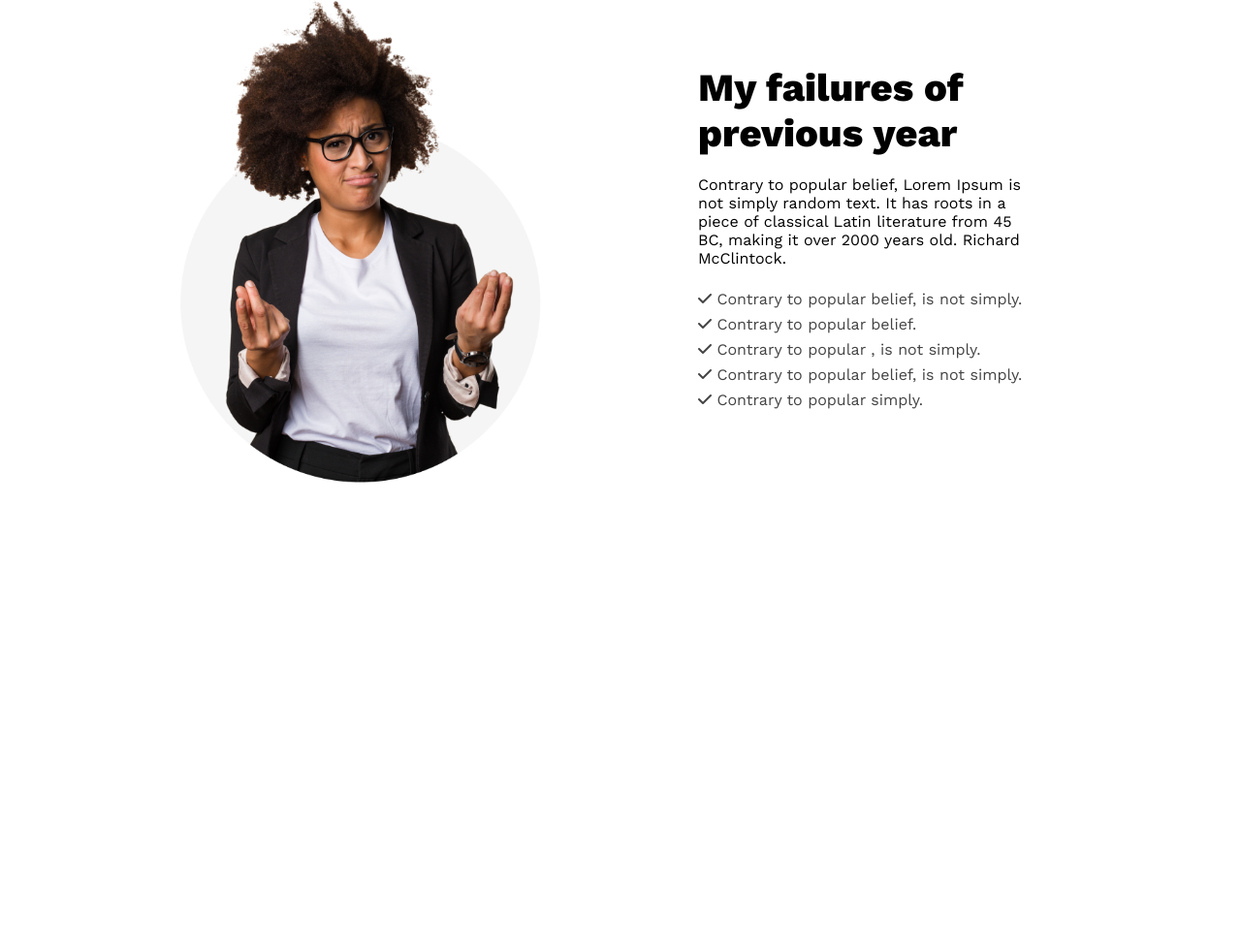
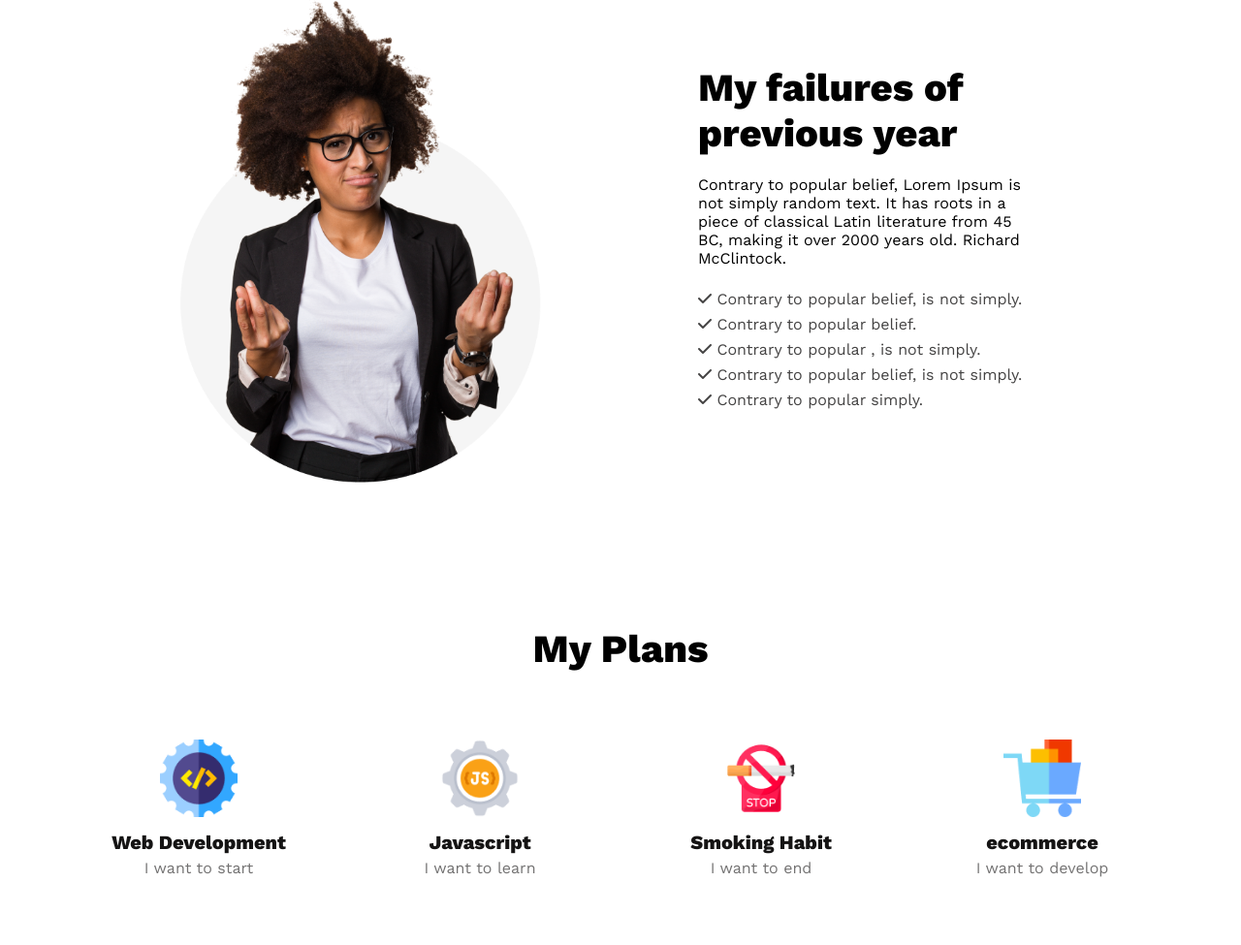
Before and after one commit to probeshnath/happy-new-year-with-html-css, a plain HTML site: page index.html in a window 1280 px wide. Shown: the part 954-1929 px from the top of the page at 97% size. Before the commit the page ends 1600 px from the top, so only its background shows below. Drawn offline with nearby package versions, Linux system fonts and the light colour scheme; files whose address does not match are found by name.

Commit message:
ny plans section added

```diff
--- a/index.html
+++ b/index.html
@@ -42,6 +42,36 @@
                 </ul>
             </div>
         </section>
+
+        <!-- my plan -->
+        <section class="plan">
+            <div class="container">
+                <h3>My Plans</h3>
+                <div class="plan-item-wrapper">
+                    <div class="plan-item">
+                        <img src="./images/icons/web.png" alt="development">
+                        <h4>Web Development</h4>
+                        <p>I want to start</p>
+                    </div>
+                    <div class="plan-item">
+                        <img src="./images/icons/js.png" alt="">
+                        <h4>Javascript</h4>
+                        <p>I want to learn</p>
+                    </div>
+                    <div class="plan-item">
+                        <img src="./images/icons/smoke.png" alt="">
+                        <h4>Smoking Habit</h4>
+                        <p>I want to end</p>
+                    </div>
+                    <div class="plan-item">
+                        <img src="./images/icons/ecom.png" alt="">
+                        <h4>ecommerce</h4>
+                        <p>I want to develop</p>
+                    </div>
+                </div>
+
+            </div>
+        </section>
     </main>
     <footer></footer>
 </body>
--- a/styles/style.css
+++ b/styles/style.css
@@ -92,3 +92,39 @@ margin-bottom: 20px;
 .failer-part ul{
     margin-top: 20px;
 }
+
+/* my plans */
+.container {
+    width: 1200px;
+    margin: auto;
+}
+.container h3 {
+    text-align: center;
+    font-weight: 700;
+    font-size: 40px;
+}
+.plan-item-wrapper {
+    display: flex;
+    justify-content: space-around;
+    align-items: center;
+    padding: 50px 20px;
+}
+.plan-item img {
+    width: 80px;
+    height: 80px;
+    margin-bottom: 10px;
+}
+.plan-item h4{
+ color:  #151414;
+text-align: center;
+font-size: 20px;
+}
+.plan-item {
+    width: 300px;
+    text-align: center;
+    padding: 20px;
+}
+.plan-item p {
+    margin-top: 5px;
+    color: #737272;
+}
```
